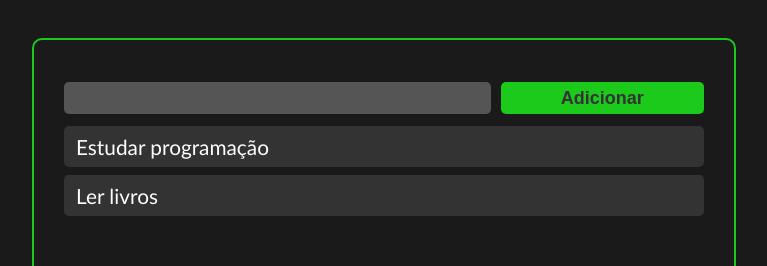
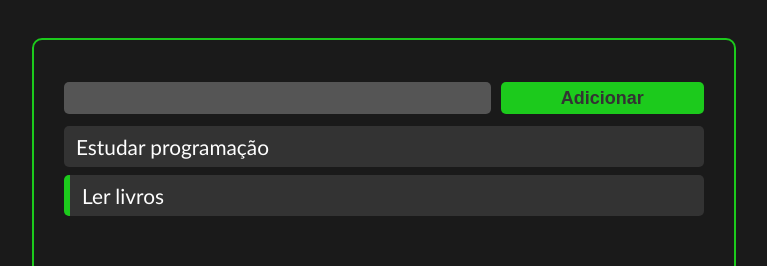
Before and after one commit to BrunoMartinsMoreira/to-do-list-react, a React (Create React App) app: page / in a window 1280 px wide. Shown: the top 266 px of the page, without its empty margins (256-1023 px from the left). Built offline with nearby package versions, Linux system fonts and the light colour scheme.

Commit message:
alterando estado da tarefa ao clicar sobre ela para marcar como concluida

```diff
--- a/src/App.jsx
+++ b/src/App.jsx
@@ -17,8 +17,15 @@
         title: "Ler livros",
         completed: true,
       },
-    ]
-  );
+    ]);
+
+  const handleTaskClick = (taskId)=>{
+    const newTasks = tasks.map(task => {
+      if(task.id === taskId) return { ...task, completed: !task.completed };
+        return task;
+    });
+    setTasks(newTasks);
+  }
 
   const handleTaskAddition = (taskTitle) => {
     const newTasks = [
@@ -35,7 +42,7 @@
     <>
       <div className="container">
         <AddTask handleTaskAddition={handleTaskAddition}/>
-        <Tasks tasks={tasks} />
+        <Tasks tasks={tasks} handleTaskClick={handleTaskClick}/>
       </div>
     </>
   );
--- a/src/components/Task/index.jsx
+++ b/src/components/Task/index.jsx
@@ -1,11 +1,21 @@
 import React from 'react';
-import "./task.css"
+import "./task.css";
 
-const Task = ({ task }) => {
+const Task = ({ task, handleTaskClick }) => {
 
-   return (
-      <section className="taskContainer">
-         <div>{task.title}</div>
-      </section>);
+   return(
+      <div style={task.completed ? {borderLeft: '6px solid rgb(28 202 28)'} : {}}
+         onClick={() => handleTaskClick(task.id)}
+         className="taskContainer">
+
+         <div className="task-title">
+            {task.title}
+         </div>
+
+      </div>
+   );
+
+  // return <section className="taskContainer"> <div>{task.title}</div> </section>);
+
 };
 export default Task;
--- a/src/components/Task/task.css
+++ b/src/components/Task/task.css
@@ -10,3 +10,6 @@
   align-items: center;
   cursor: pointer;
 }
+.task-title {
+  cursor: pointer;
+}
--- a/src/components/TasksContainer/index.jsx
+++ b/src/components/TasksContainer/index.jsx
@@ -1,10 +1,12 @@
 import React from 'react';
 import Task from '../Task';
 
-const Tasks = ({ tasks }) => {
+const Tasks = ({ tasks, handleTaskClick }) => {
    return (
       <section>
-         {tasks.map(task => <Task task={task} />)}
+         {tasks.map(task => (
+            <Task task={task} handleTaskClick={handleTaskClick} />
+         ))}
       </section>
    )
 }
```
